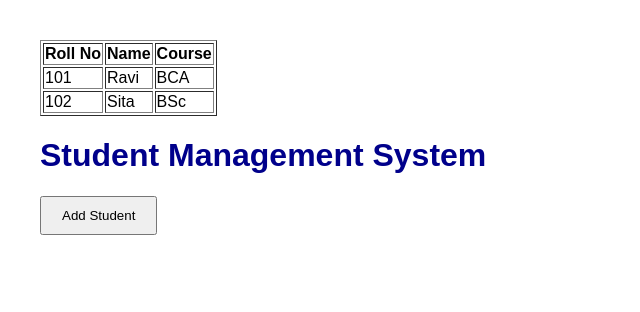
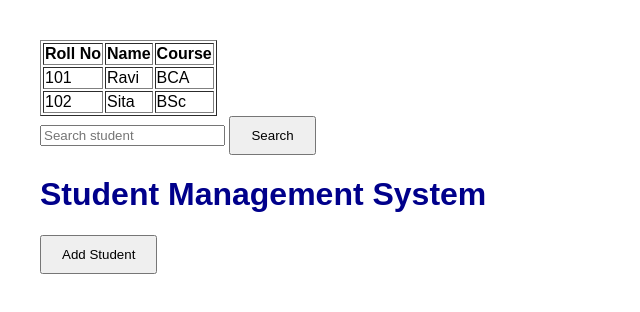
Before and after one commit to madhupayyavula2004-code/student-management-2, a plain HTML site: page index.html in a window 1280 px wide. Shown: the whole page, without its empty margins (0-640 px from the left). Drawn offline with Linux system fonts and the light colour scheme.

Commit message:
Added student search feature

```diff
--- a/index.html
+++ b/index.html
@@ -26,6 +26,8 @@
 </head>
 
 <body>
+    <input type="text" id="search" placeholder="Search student">
+<button onclick="searchStudent()">Search</button>
 
 <h1>Student Management System</h1>
 
--- a/script.js
+++ b/script.js
@@ -2,3 +2,8 @@ function showMessage() {
     document.getElementById("message").innerHTML =
         "Student Management System is working!";
 }
+function searchStudent() {
+    let name = document.getElementById("search").value;
+
+    alert("Searching for: " + name);
+}
```
